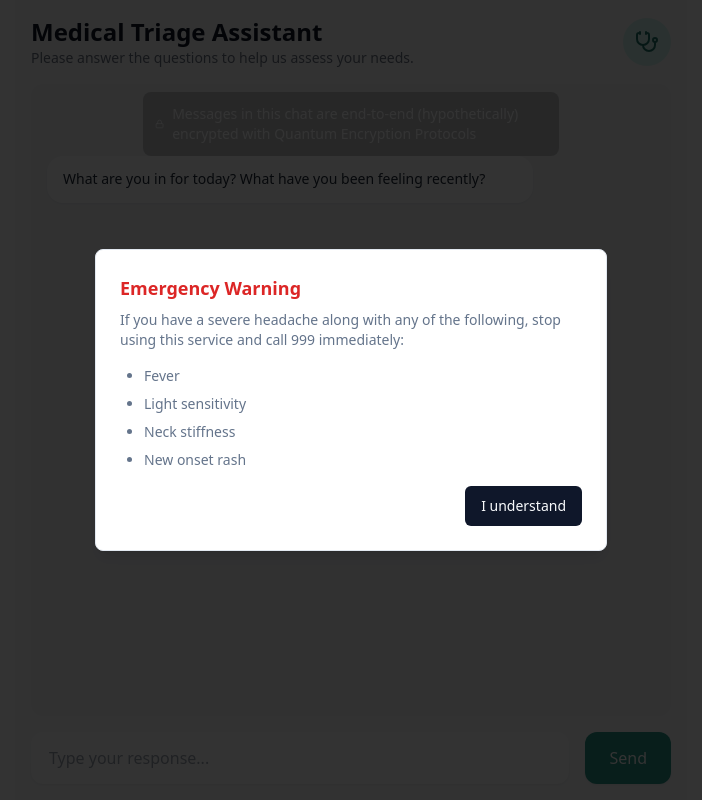
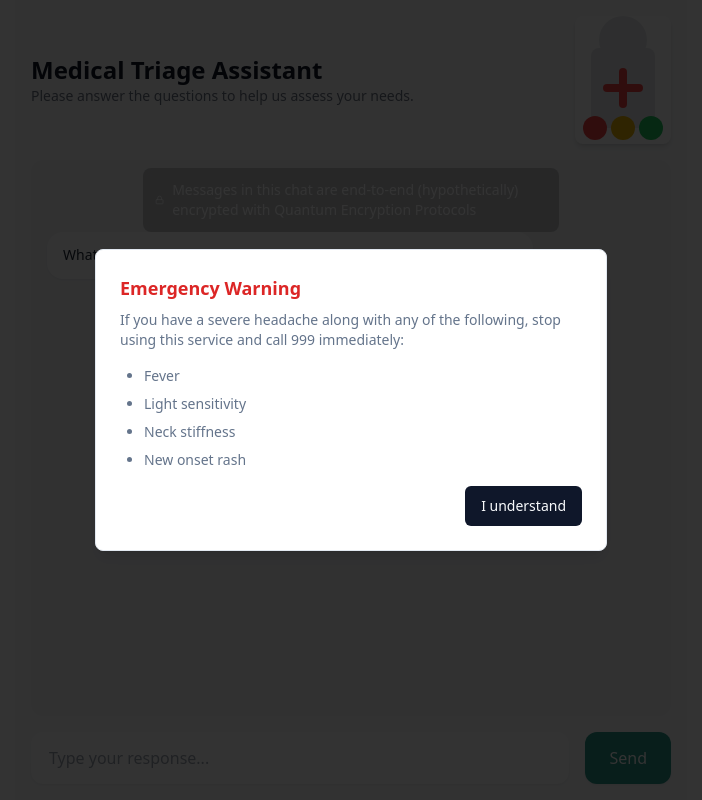
Before and after one commit to Joshua192/triage-tango-assistant, a React (Vite) app: page / in a window 1280 px wide. Shown: the whole page, without its empty margins (289-991 px from the left). Built offline with nearby package versions, Linux system fonts and the light colour scheme.

Commit message:
Add generated logo with traffic light style
Created a logo featuring a person with a red cross in the center, surrounded by three circles styled in traffic light colors: red, yellow, and green, all set against a white background.
[skip gpt_engineer]

```diff
--- a/src/components/TriageChat.tsx
+++ b/src/components/TriageChat.tsx
@@ -4,7 +4,8 @@ import { TypingIndicator } from "./TypingIndicator";
 import { SummaryCard } from "./SummaryCard";
 import { motion } from "framer-motion";
 import { useToast } from "@/hooks/use-toast";
-import { Stethoscope, Lock } from "lucide-react";
+import { Lock } from "lucide-react";
+import { TriageLogo } from "./TriageLogo";
 import {
   AlertDialog,
   AlertDialogContent,
@@ -223,14 +224,7 @@ export const TriageChat = () => {
             Please answer the questions to help us assess your needs.
           </p>
         </div>
-        <motion.div
-          initial={{ scale: 0 }}
-          animate={{ scale: 1 }}
-          transition={{ type: "spring", stiffness: 260, damping: 20 }}
-          className="flex h-12 w-12 items-center justify-center rounded-full bg-mint-100"
-        >
-          <Stethoscope className="h-6 w-6 text-mint-600" />
-        </motion.div>
+        <TriageLogo />
       </div>
 
       <div className="relative flex-1 overflow-y-auto rounded-xl bg-gray-100 p-4">
--- /dev/null
+++ b/src/components/TriageLogo.tsx
@@ -0,0 +1,29 @@
+import { motion } from "framer-motion";
+
+export const TriageLogo = () => {
+  return (
+    <motion.div
+      initial={{ scale: 0 }}
+      animate={{ scale: 1 }}
+      transition={{ type: "spring", stiffness: 260, damping: 20 }}
+      className="relative w-24 h-32 bg-white rounded-lg shadow-md p-2"
+    >
+      {/* Person silhouette */}
+      <div className="absolute top-0 left-1/2 -translate-x-1/2 w-12 h-12 bg-gray-200 rounded-full" /> {/* Head */}
+      <div className="absolute top-8 left-1/2 -translate-x-1/2 w-16 h-20 bg-gray-200 rounded-lg"> {/* Body */}
+        {/* Red cross */}
+        <div className="absolute top-1/2 left-1/2 -translate-x-1/2 -translate-y-1/2 w-10 h-10">
+          <div className="absolute top-1/2 left-0 -translate-y-1/2 w-full h-2 bg-red-500 rounded" />
+          <div className="absolute top-0 left-1/2 -translate-x-1/2 w-2 h-full bg-red-500 rounded" />
+        </div>
+      </div>
+
+      {/* Traffic light circles */}
+      <div className="absolute bottom-0 left-1/2 -translate-x-1/2 w-full flex justify-center space-x-1 pb-1">
+        <div className="w-6 h-6 rounded-full bg-red-500" />
+        <div className="w-6 h-6 rounded-full bg-yellow-500" />
+        <div className="w-6 h-6 rounded-full bg-green-500" />
+      </div>
+    </motion.div>
+  );
+};
```
